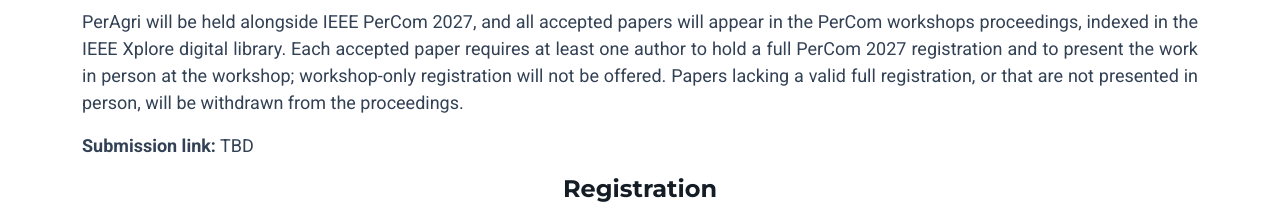
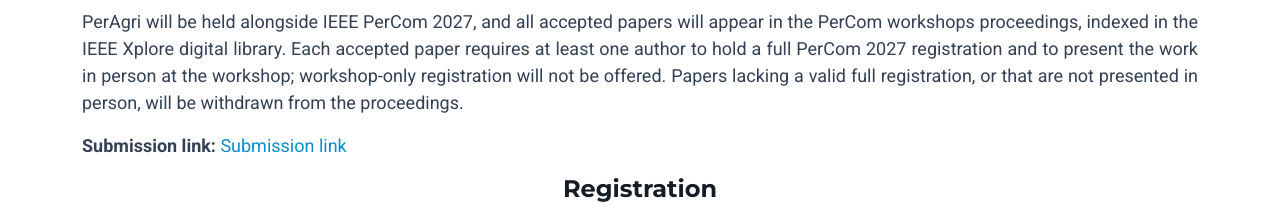
Before and after one commit to PerAgri/2027, a plain HTML site: page index.html in a window 1280 px wide. Shown: the part 2640-2857 px from the top of the page. Drawn offline with Linux system fonts and the light colour scheme.

Commit message:
Added submission link

```diff
--- a/index.html
+++ b/index.html
@@ -324,7 +324,7 @@
 						person at the workshop; workshop-only registration will not be offered. Papers lacking a valid
 						full registration, or that are not presented in person, will be withdrawn from the proceedings.
 					</p>
-					<p><strong>Submission link:</strong> TBD</p>
+					<p><strong>Submission link:</strong> <a href="https://peragri27.hotcrp.com">Submission link</a></p>
 				</div>
 			</div>
 			<div class="mb-3">
```
